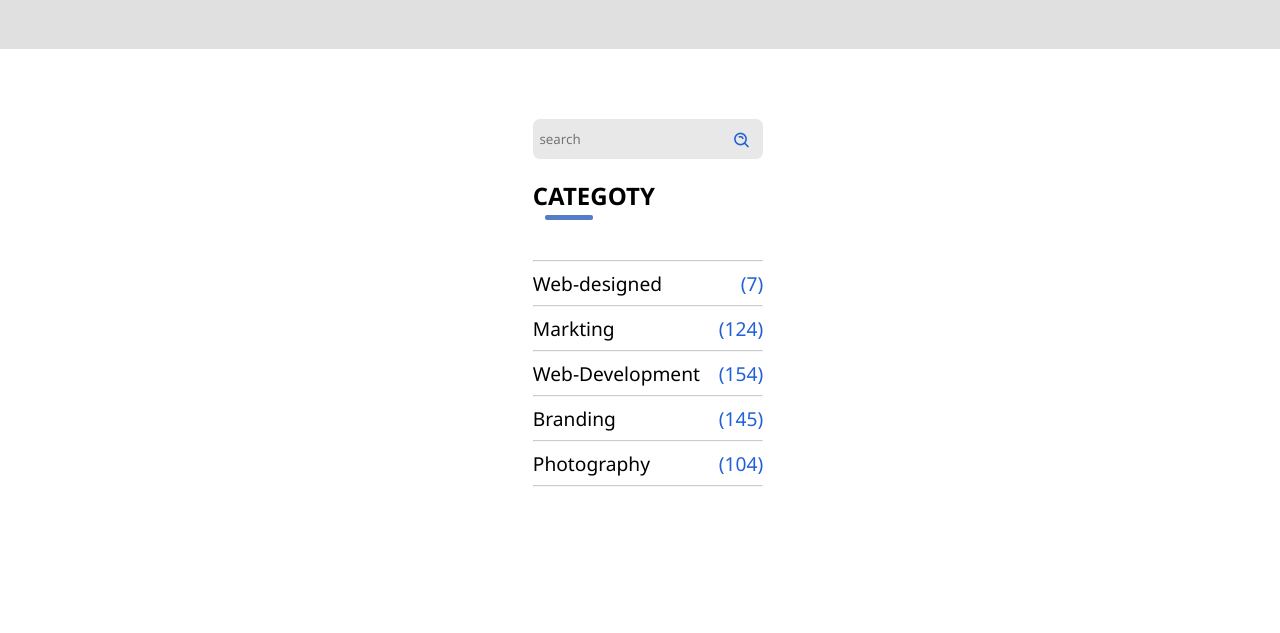
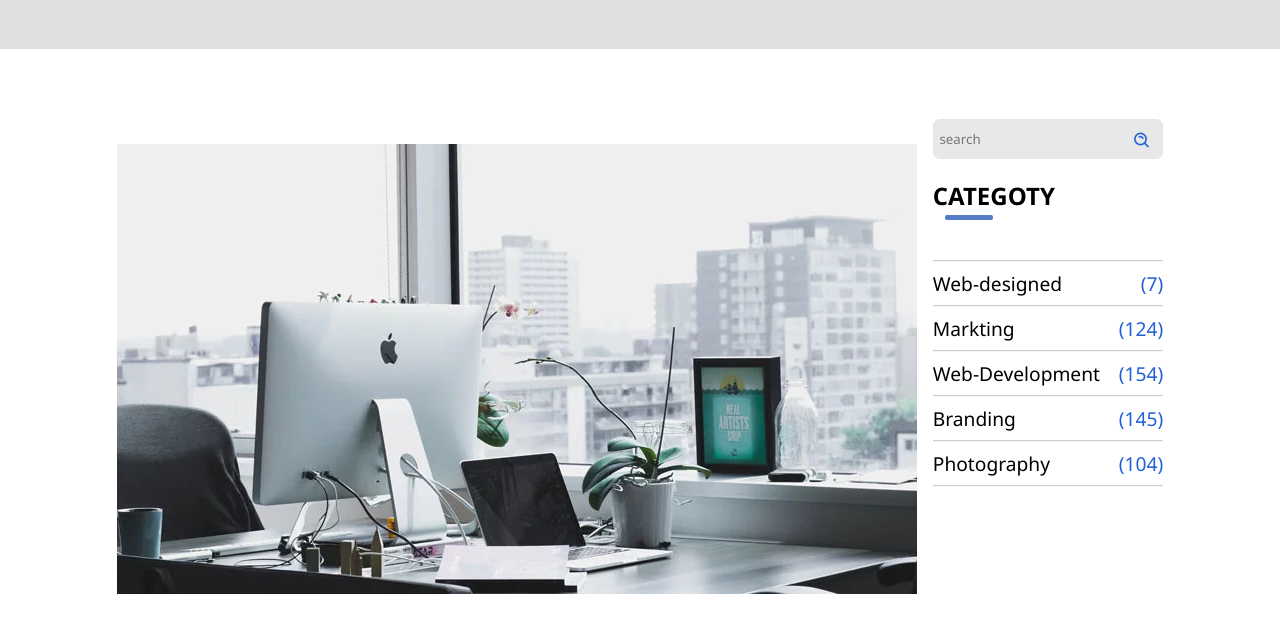
Before and after one commit to mohammedsayed80/mini_project, a plain HTML site: page blog.html in a window 1280 px wide. Shown: the part 111-744 px from the top of the page. Drawn offline with nearby package versions, Linux system fonts and the light colour scheme; the site is published under a folder, as on GitHub Pages, so addresses that start at the root find nothing.

Commit message:
Update blog.html

```diff
--- a/blog.html
+++ b/blog.html
@@ -104,7 +104,7 @@
         <p><span><a href="index.html">Home</a></span><span> / blog</span>/ single post</p>
     </nav>
     <section>
-        <img src="/images/blog/blog1.webp" alt="">
+        <img src="images/blog/blog1.webp" alt="">
         <div class="side">
             <input id="search" type="search" placeholder="search">
             <i class='bx bx-search-alt' ></i>
@@ -123,4 +123,5 @@
         </div>
     </section>
 </body>
+
 </html>
```
